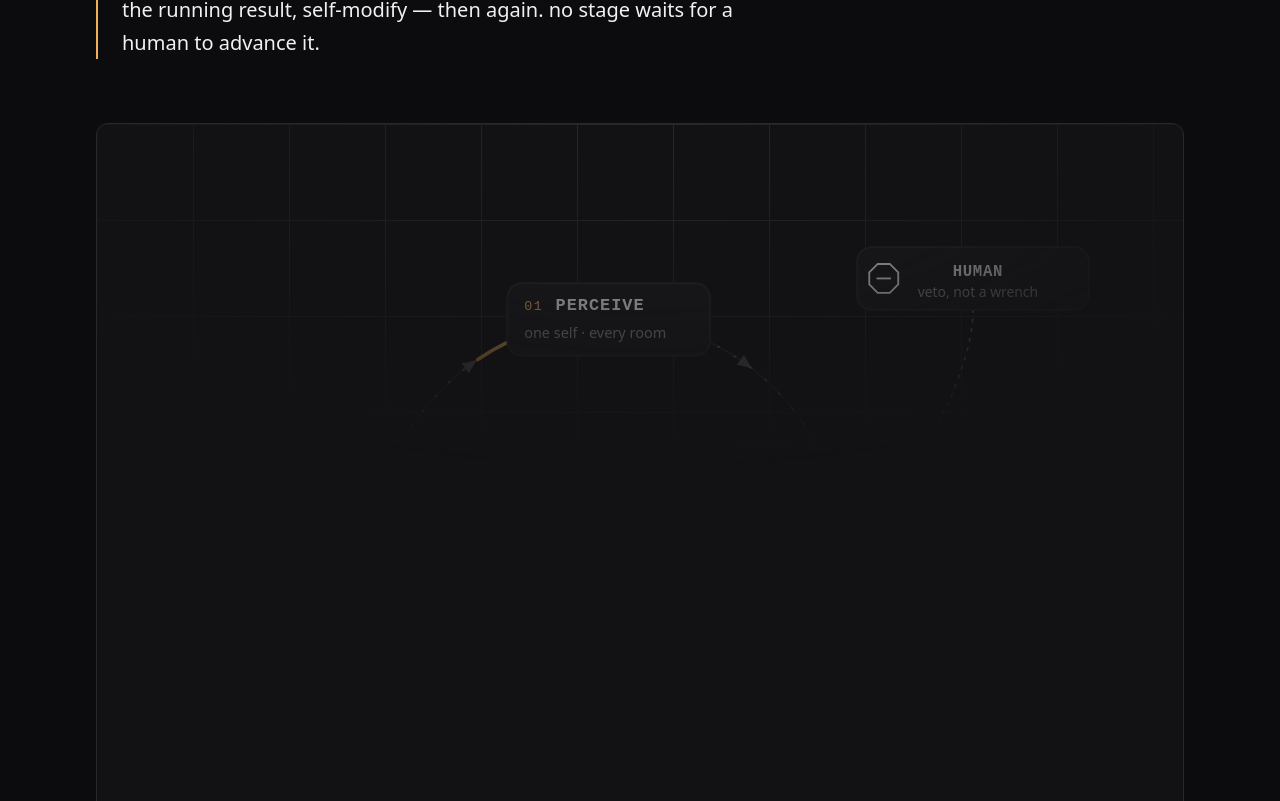
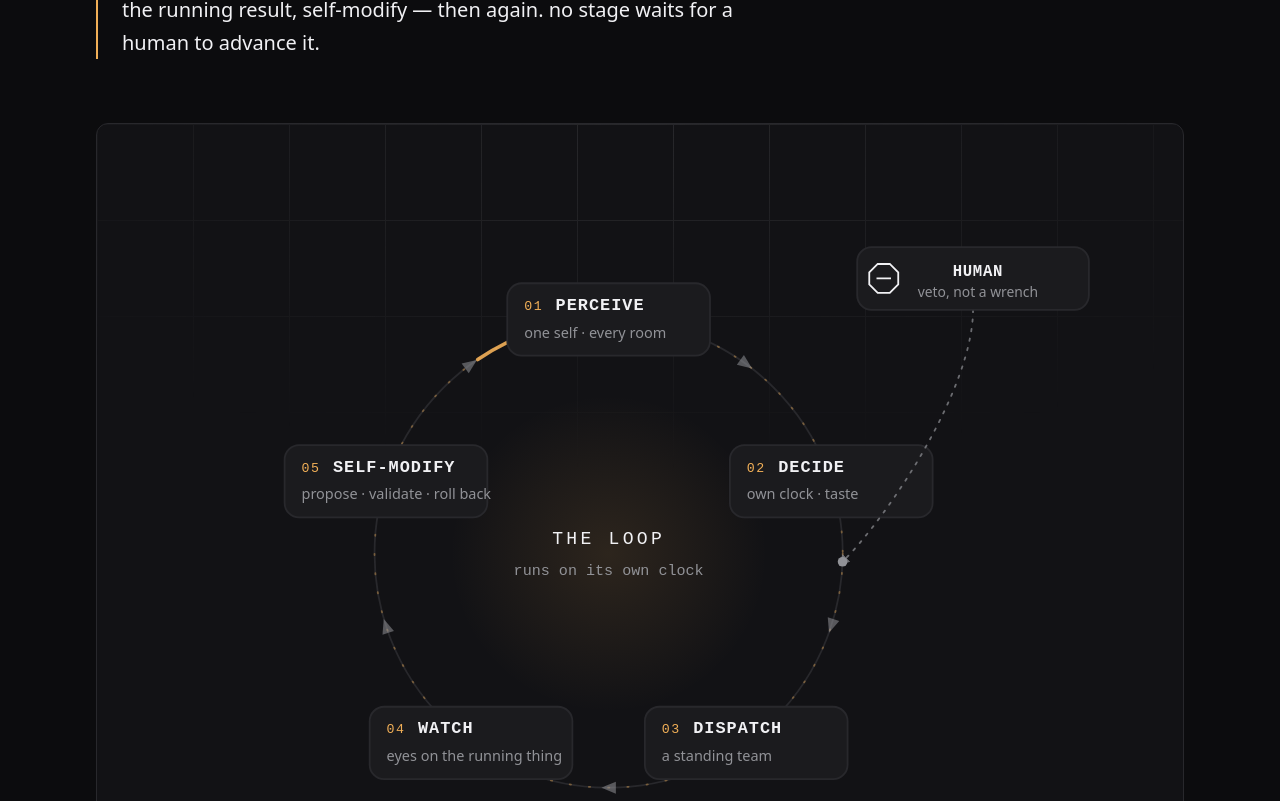
Before and after one commit to 0xbeckett/v6-vision, a React (Vite) app: page / in a window 1280 px wide. Shown: the part 3159-3960 px from the top of the page. Built offline with nearby package versions, Linux system fonts and the light colour scheme.

Commit message:
beckett: #74 checkpoint (wk_454ad971)

```diff
--- a/src/components/site/AutonomyLoop.tsx
+++ b/src/components/site/AutonomyLoop.tsx
@@ -68,7 +68,8 @@ export function AutonomyLoop() {
 
         <Reveal delay={120} className="mt-16">
           <figure className="overflow-hidden rounded-[var(--radius-house)] border border-border bg-card">
-            <div className="grid-field pointer-events-none relative">
+            <div className="relative">
+              <div aria-hidden className="grid-field pointer-events-none absolute inset-0" />
               <svg
                 viewBox={`0 0 ${VB.w} ${VB.h}`}
                 className="relative block h-auto w-full"
```
